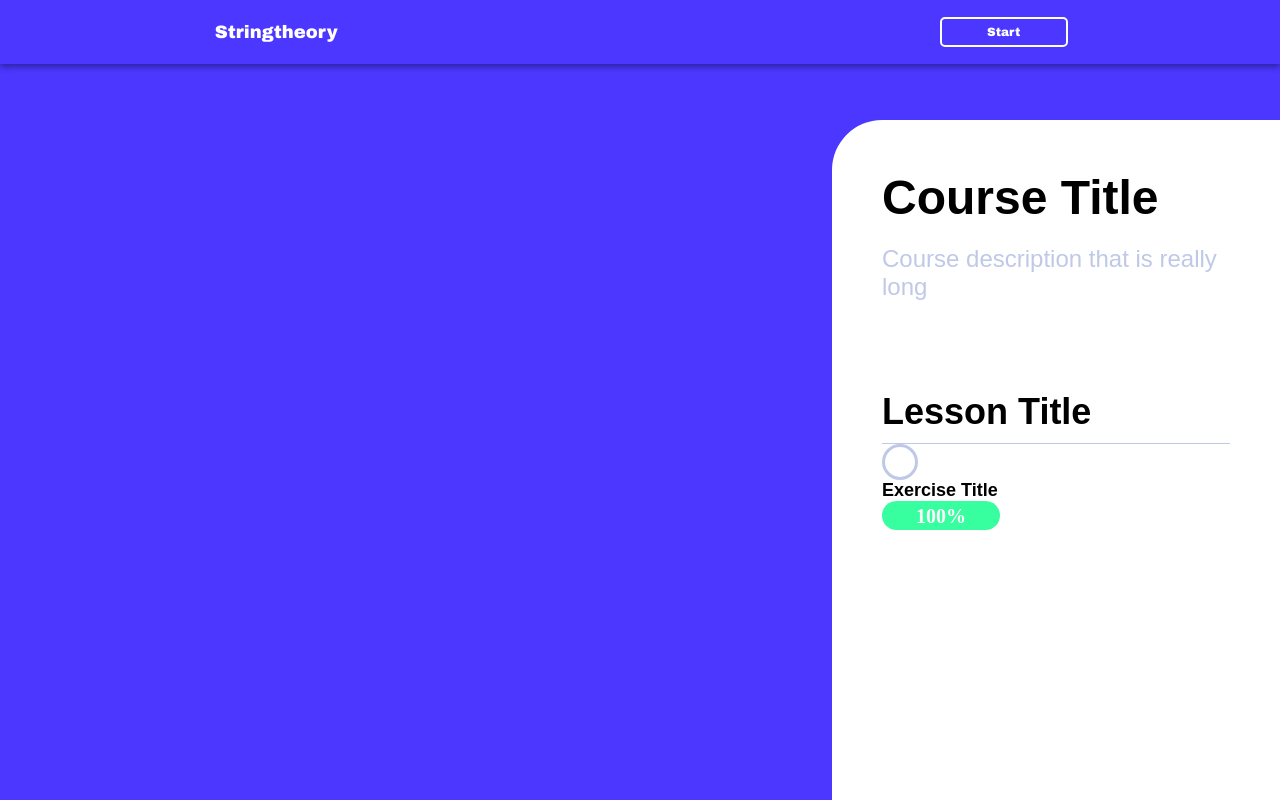
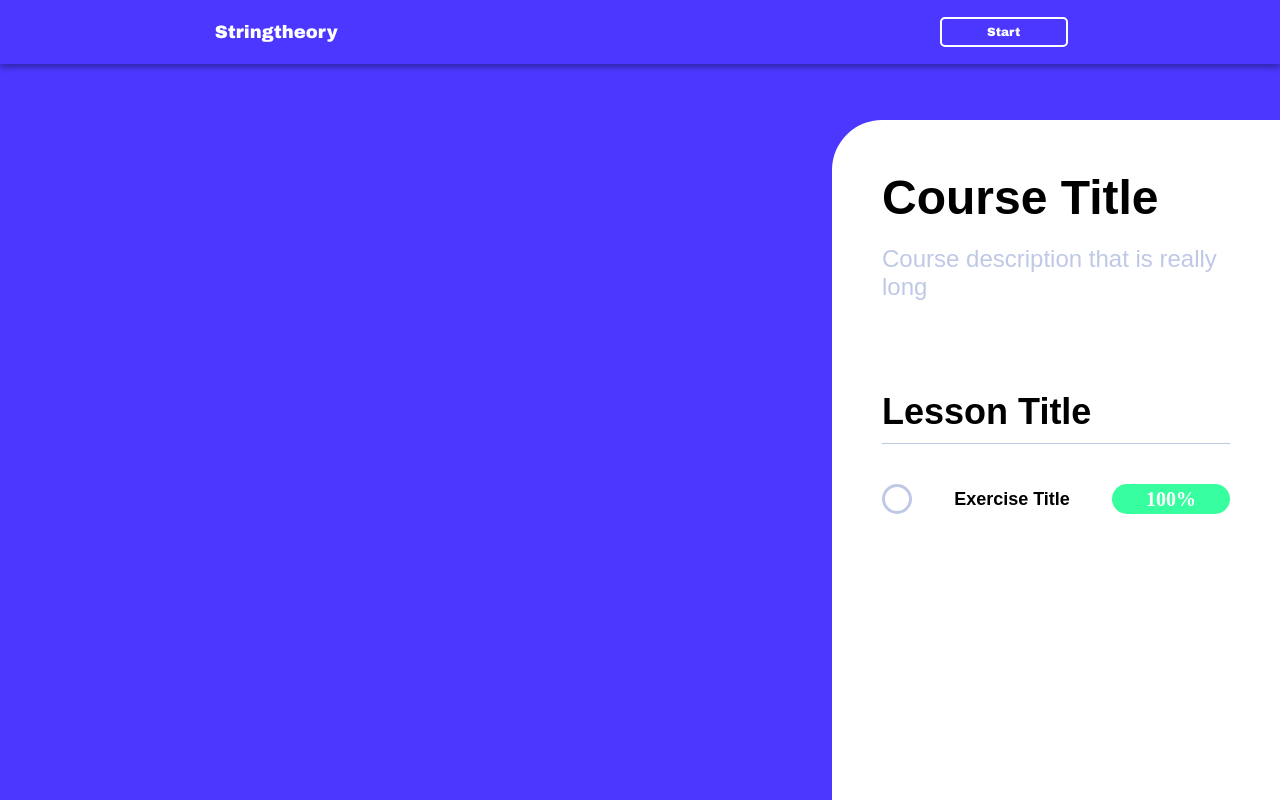
Before and after one commit to nvisal1/Stringtheory-Client, a React (Create React App) app: page /curriculum in a window 1280 px wide. Built offline with nearby package versions, Linux system fonts and the light colour scheme.

Commit message:
format exercise list items

```diff
--- a/src/curriculum/components/components/course-lesson/components/lesson-exercise/components/completion-status/completion-status.css
+++ b/src/curriculum/components/components/course-lesson/components/lesson-exercise/components/completion-status/completion-status.css
@@ -2,5 +2,7 @@
     border-radius: 50%;
     height: 30px;
     width: 30px;
-    border: 3px solid #BFC9E7;
+    -webkit-box-shadow:inset 0px 0px 0px 3px #BFC9E7;
+    -moz-box-shadow:inset 0px 0px 0px 3px #BFC9E7;
+    box-shadow:inset 0px 0px 0px 3px #BFC9E7;
 }
--- a/src/curriculum/components/components/course-lesson/components/lesson-exercise/components/score/score.css
+++ b/src/curriculum/components/components/course-lesson/components/lesson-exercise/components/score/score.css
@@ -1,6 +1,6 @@
 .score {
     width: 118px;
-    height: 29px;
+    height: 30px;
     background-color: #37FE9E;
     border-radius: 80px;
     position: relative;
--- a/src/curriculum/components/components/course-lesson/components/lesson-exercise/lesson-exercise.css
+++ b/src/curriculum/components/components/course-lesson/components/lesson-exercise/lesson-exercise.css
@@ -0,0 +1,27 @@
+.lesson-exercise {
+    display: grid;
+    grid-template-columns: 30px auto 118px;
+    grid-gap: 10px;
+    grid-auto-rows: minmax(30px, auto);
+}
+
+.lesson-exercise__completion-status-container {
+    justify-content: center;
+    align-items: center;
+    justify-self: center;
+    display: flex;
+}
+
+.lesson-exercise__exercise-title-container {
+    justify-content: center;
+    align-items: center;
+    justify-self: center;
+    display: flex;
+}
+
+.lesson-exercise__score-container {
+    justify-content: center;
+    align-items: center;
+    justify-self: end;
+    display: flex;
+}
--- a/src/curriculum/components/components/course-lesson/components/lesson-exercise/lesson-exercise.tsx
+++ b/src/curriculum/components/components/course-lesson/components/lesson-exercise/lesson-exercise.tsx
@@ -11,11 +11,18 @@ interface LessonExerciseProps {
 const LessonExercise: React.FC = props => {
     return (
         <div className='lesson-exercise'>
-            <CompletionStatus />
-            <ExerciseTitle
-                title='Exercise Title'
-            />
-            <Score />
+            <div className='lesson-exercise__completion-status-container'>
+                <CompletionStatus />
+            </div>
+            <div className='lesson-exercise__exercise-title-container'>
+                <ExerciseTitle
+                    title='Exercise Title'
+                />
+            </div>
+            <div className='lesson-exercise__score-container'>
+                <Score />
+            </div>
+
         </div>
     );
 }
--- a/src/curriculum/components/components/course-lesson/course-lesson.css
+++ b/src/curriculum/components/components/course-lesson/course-lesson.css
@@ -0,0 +1,3 @@
+.course-lesson__lesson-exercise-container {
+    margin-top: 40px;
+}
--- a/src/curriculum/components/components/course-lesson/course-lesson.tsx
+++ b/src/curriculum/components/components/course-lesson/course-lesson.tsx
@@ -13,7 +13,9 @@ const CourseLesson: React.FC = props => {
             <LessonTitle
                 title='Lesson Title'
             />
-            <LessonExercise />
+            <div className='course-lesson__lesson-exercise-container'>
+                <LessonExercise />
+            </div>
         </div>
     )
 }
```
